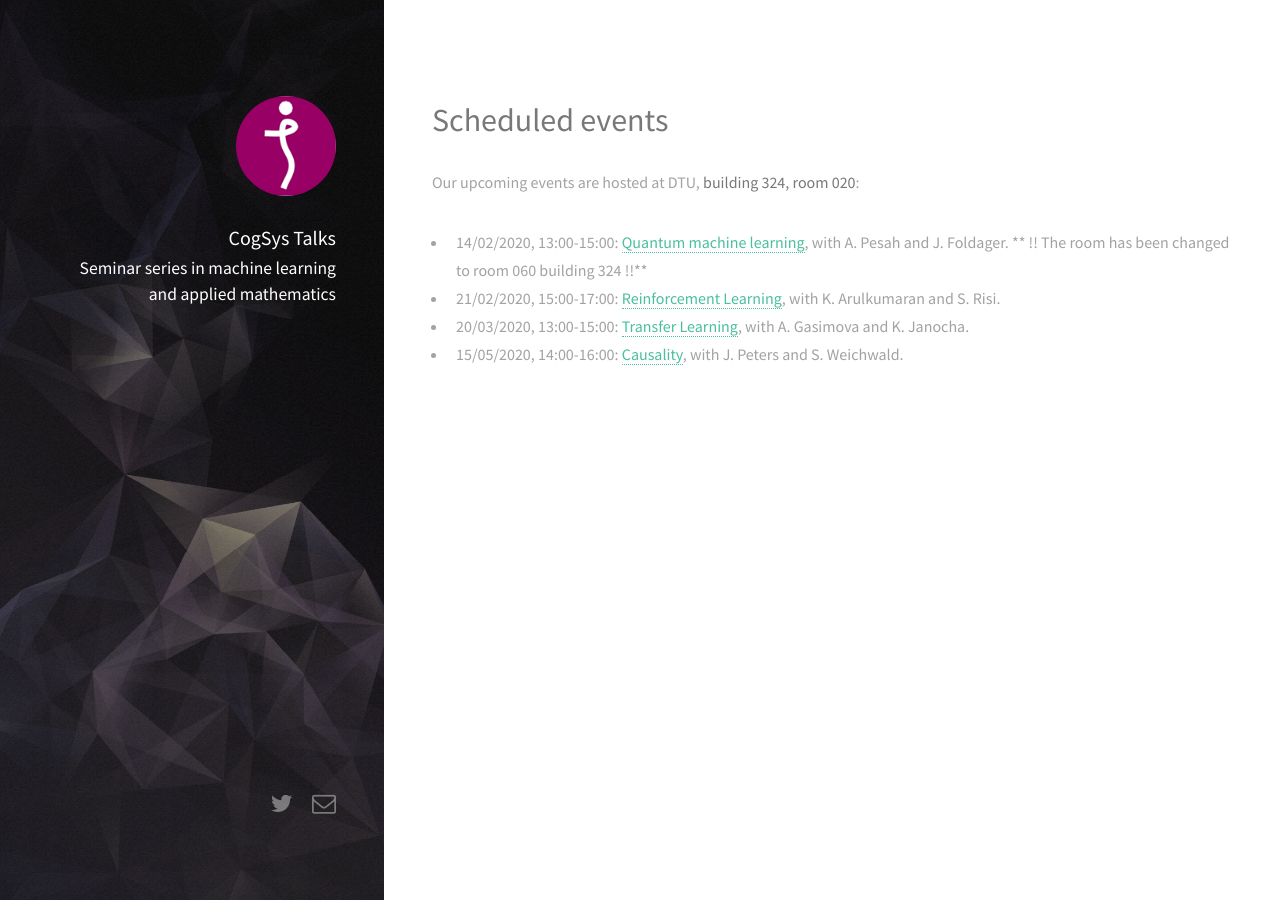
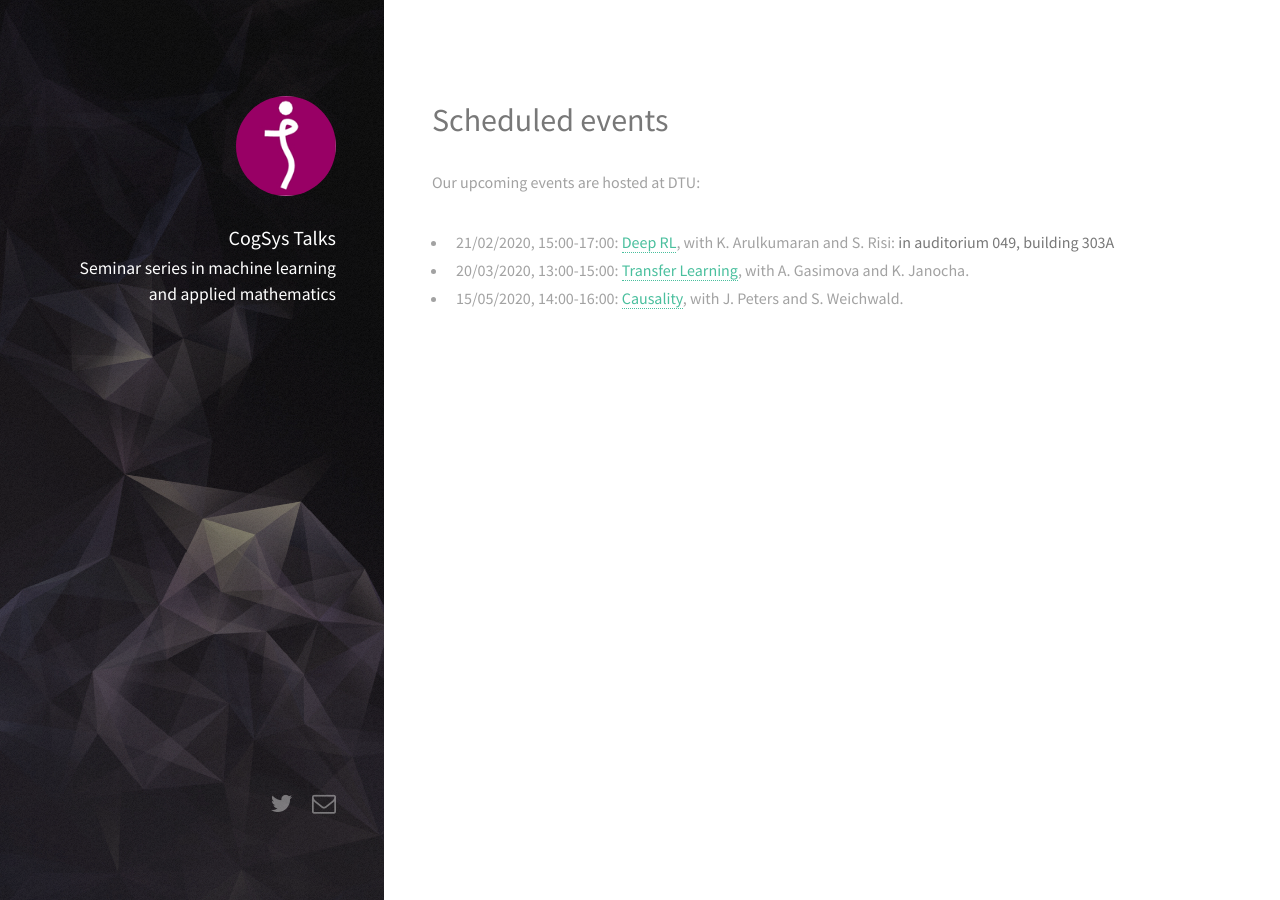
Before and after one commit to cogsystalks/cogsystalks.github.io, a Jekyll site: the page built from pages/schedule.md, in a window 1280 px wide. Built offline with Jekyll 4.4.1, drawn with Linux system fonts in a browser that asks for light colours; nearby versions of some CDN libraries.

Commit message:
past event and room update

```diff
--- a/pages/schedule.md
+++ b/pages/schedule.md
@@ -4,12 +4,10 @@ title: Scheduled events
 permalink: /schedule/
 ---
 
-Our upcoming events are hosted at DTU, **building 324, room 020**:
+Our upcoming events are hosted at DTU:
 
-  - 14/02/2020, 13:00-15:00:
-  [Quantum machine learning]({{ site.baseurl }}{% link _posts/2020-01-27-quantum.md %}), with A. Pesah and J. Foldager. ** !! The room has been changed to room 060 building 324 !!**
   - 21/02/2020, 15:00-17:00:
-  [Reinforcement Learning]({{ site.baseurl }}{% link _posts/2020-01-27-reinforcement-learning.md %}), with K. Arulkumaran and S. Risi.
+  [Deep RL]({{ site.baseurl }}{% link _posts/2020-01-27-reinforcement-learning.md %}), with K. Arulkumaran and S. Risi: **in auditorium 049, building 303A**
   - 20/03/2020, 13:00-15:00:
   [Transfer Learning]({{ site.baseurl }}{% link _posts/2020-01-27-transfer.md %}), with A. Gasimova and K. Janocha.
   - 15/05/2020, 14:00-16:00:
```
Also changed, not shown: _posts/2020-01-27-quantum.md (+2 -2 lines).
